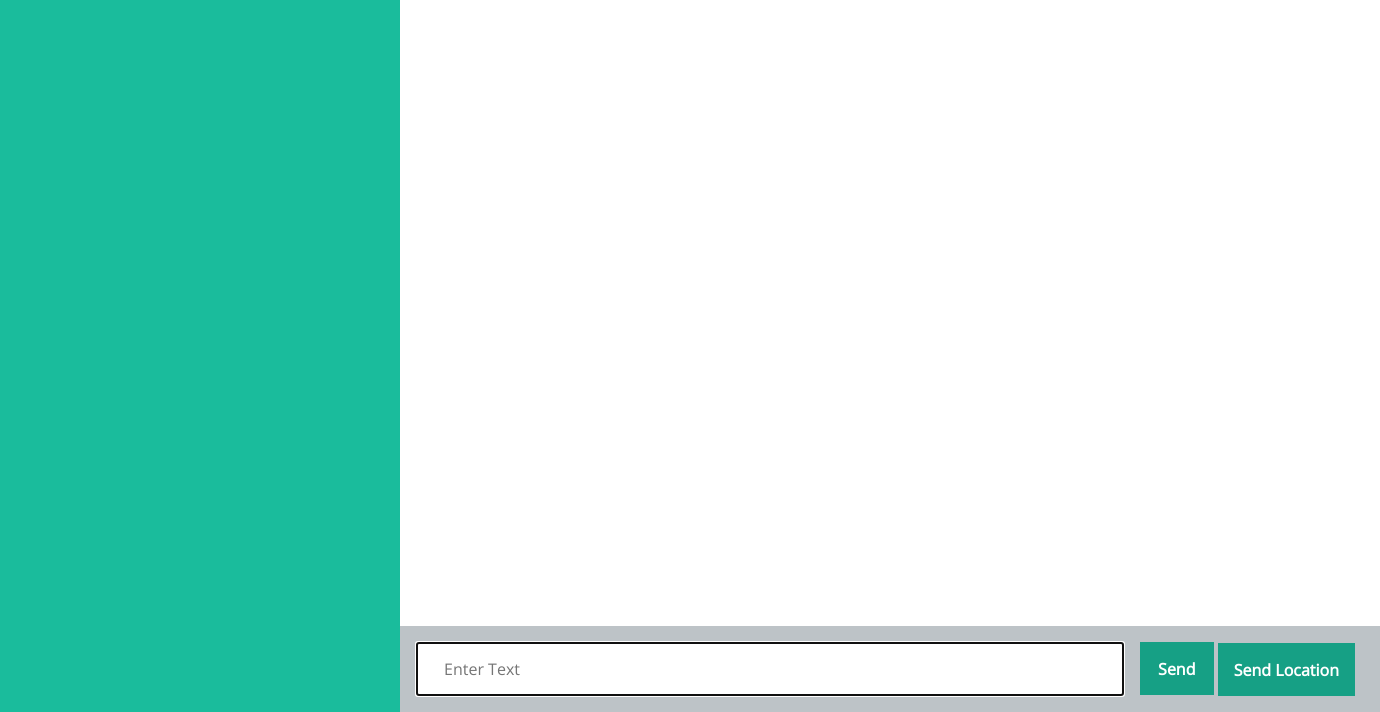
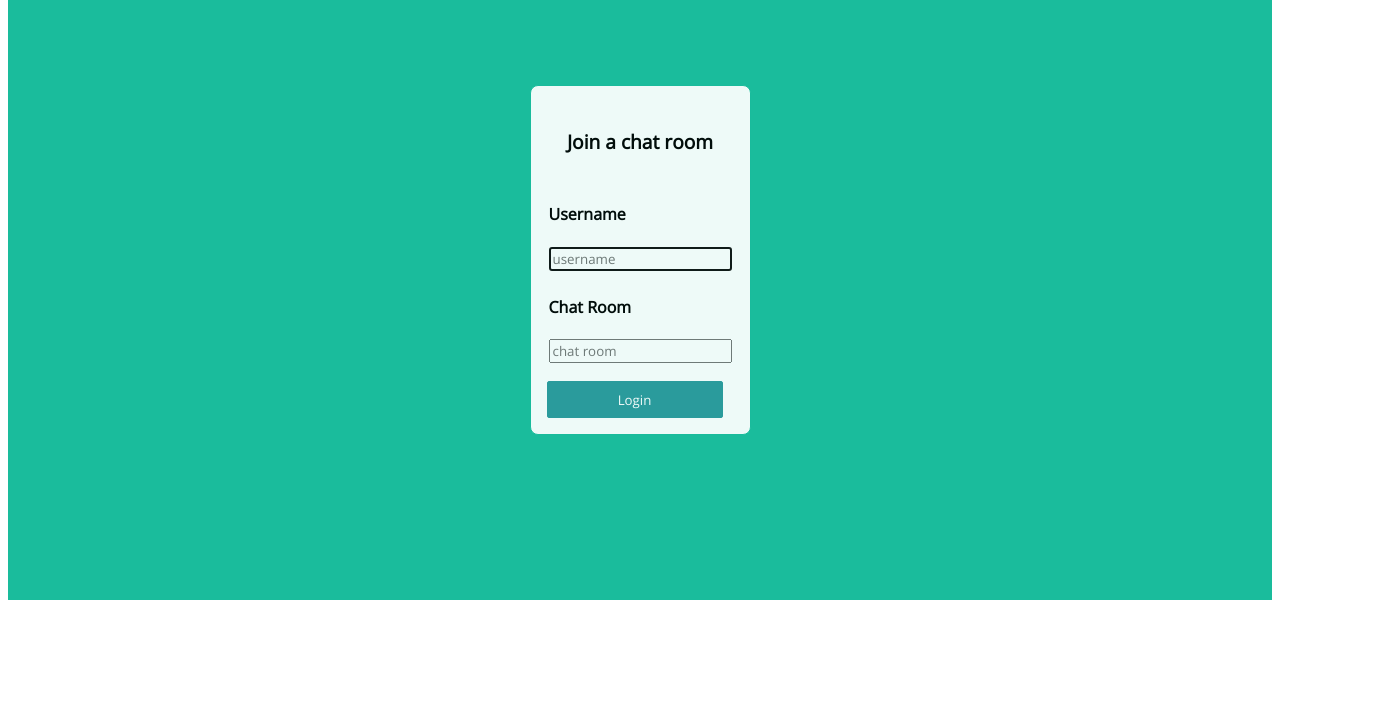
Before and after one commit to arausly/node-chat-app, a React app in the folder ReactFnd/: page / in a window 1280 px wide. Shown: the part 88-800 px from the top of the page, 1380 px wide, since content can reach past the window. Built offline with nearby package versions, Linux system fonts and the light colour scheme; no server answers.

Commit message:
added login page & error 404 page

```diff
--- a/ReactFnd/app/app.js
+++ b/ReactFnd/app/app.js
@@ -1,14 +1,31 @@
-import React,{Component} from 'react';
+import React, {
+	Component
+} from 'react';
 import ReactDOM from 'react-dom';
+import {
+	BrowserRouter as Router,
+	Route,
+	Switch,
+} from 'react-router-dom';
 
+import Main from './components/Main';
 import Home from './components/Home';
-
+import LoginPage from './components/Login';
+import pageNotFound from './components/PageNotFound';
 
 
 
 require('style-loader!css-loader!sass-loader!styles/styles.scss');
 
 ReactDOM.render(
-	 <Home />,
+	<Router>
+	<Main>
+	<Switch>
+	    <Route exact={true} path="/" component={LoginPage}/>
+	    <Route path="/chat" component={Home} />
+		<Route component={pageNotFound}/>
+	</Switch>
+    </Main>
+	</Router>,
 	document.getElementById('main')
-)
+);
--- a/ReactFnd/app/components/Home.js
+++ b/ReactFnd/app/components/Home.js
@@ -15,7 +15,7 @@ export default class Home extends Component{
 	constructor(props){
 		super(props);
 		this.handleMsgVal = this.handleMsgVal.bind(this);
-		this.handleClick = this.handleClick.bind(this)
+		this.handleClick = this.handleClick.bind(this);
 		this.state = {
 			text:[],
 			location:{
@@ -25,6 +25,10 @@ export default class Home extends Component{
 			},
 			status:'pending',
 			isFetching:false,
+			userDetails:{
+				name:'',
+				room:''
+			},
 		}
 	}
 
@@ -49,7 +53,19 @@ export default class Home extends Component{
 		socket.on('disconnect',()=>{
 			console.log('Disconencted from Server');
 		});
+
 	}
+
+
+//	scrollToBottom(){
+//	  let clientHeight = ReactDOM.findDOMNode(this.msgBody).clientHeight;
+//	  let scrollTop    = ReactDOM.findDOMNode(this.msgBody).scrollTop;
+//	  let scrollHeight = ReactDOM.findDOMNode(this.msgBody).scrollHeight;
+//
+//     console.log('clientHeight',clientHeight,'scrollTop',scrollTop,'scrollHeight',scrollHeight);
+//       //=> clientHeight 108, scrollTop 0, scrollHeight 124
+//
+//	}
 
 	componentDidMount(){
 		socket.on('new Message',(msgObj)=>{
@@ -63,6 +79,7 @@ export default class Home extends Component{
 			 msgStore.push(msgBox);
 			let totalMsg = this.state.text.concat(msgStore);
 			this.setState({text:totalMsg});
+
 		})
 	}
 
@@ -81,6 +98,7 @@ export default class Home extends Component{
 			 alert('unable to fetch current location');
 			 this.setState({isFetching:false});
 		});
+
 
 		socket.on('newLocationMessage',(message)=>{
 			 this.setState({
@@ -102,7 +120,7 @@ export default class Home extends Component{
 			    </div>
 			  <div className="list-form">
 				<div>
-					<MessageList className="message-list" message={this.state.text}  location={this.state.location}/>
+					<MessageList className="message-list" message={this.state.text}  location={this.state.location} ref={msg =>{this.msgBody = msg }}/>
 				</div>
 				<div className="form-component">
 					<Form handleMsgValue = {this.handleMsgVal} handleClick = {this.handleClick} newStatus ={this.state.status} fetching ={this.state.isFetching}/>
--- /dev/null
+++ b/ReactFnd/app/components/Login.js
@@ -0,0 +1,117 @@
+import React, {
+	Component
+} from 'react';
+import ReactDOM from 'react-dom';
+import {
+	Link
+} from 'react-router-dom';
+import PropTypes from 'prop-types';
+
+
+const form_bg = {
+	backgroundColor: "#1abc9c",
+	display: "flex",
+	justifyContent: "center",
+	alignItems: "center",
+	width: "auto",
+	position: "relative",
+	height: 680,
+	margin: 0,
+	padding: 0,
+
+}
+
+const form_el = {
+	backgroundColor: "#ffffff",
+	opacity: 0.93,
+	border: "0.6px solid #1abc9c",
+	borderRadius: 8,
+	padding: "1rem"
+}
+
+const concatbg_el = Object.assign({}, form_bg, form_el);
+
+const input = {
+	borderwidth: 1,
+	borderRadius: 2,
+	padding: 2,
+}
+const input_hd = {
+	textAlign: "center",
+	fontSize: "1.2rem",
+}
+
+const btn = {
+	backgroundColor: "#2d999d",
+	marginTop: "0.3rem",
+	height: "2.3rem",
+	marginTop: "1rem",
+	border: "1px solid #2d999d",
+	borderRadius: 2,
+	cursor: "pointer",
+	width: "11rem",
+	color: "#fff",
+	textDecoration: "none",
+	textAlign: "center",
+
+
+}
+
+export default class LoginPage extends Component {
+	constructor() {
+		super();
+		this.handleClick = this.handleClick.bind(this);
+		//		this.renderErrorMsg = this.renderErrorMsg.bind(this);
+	}
+	handleClick(e) {
+		e.preventDefault();
+		let userName = this.name.value,
+			room = this.room.value;
+		if (userName.length !== 0 && room.length !== 0) {
+			this.name.value = "";
+			this.room.value = "";
+			//handle space in room text,
+			let roomQuery = room.replace(/\s/g, '+');
+			window.location.href = `/chat?name=${userName}room=${roomQuery}`;
+		} else {
+			this.name.focus();
+		}
+	}
+
+//	renderErrorMsg() {
+//		const forName = {__html:"username can\'t be empty"};
+//		const forRoom = {__html:'room must be specified'};
+//
+//
+//		if (ReactDOM.findDOMNode(this.name).value.length === 0 && !(ReactDOM.findDOMNode(this.name).value.match(/^.*$/))) {
+//			return forName;
+//		} else if (ReactDOM.findDOMNode().room.value.length === 0 && !(that.room.value.match(/^.*$/))) {
+//			return forRoom;
+//		}
+//	}
+		render(){
+			return(
+					<div className="form_bg" style={form_bg}>
+						<div className="form-el" style={form_el}>
+							<div>
+								<h4 style={input_hd}>Join a chat room</h4>
+							</div>
+								<div style={input}>
+									<h4><label htmlFor="user">Username</label></h4>
+									<input id="user" name="username" placeholder="username" autoFocus autoComplete="off" ref={e=>{this.name = e}} />
+								</div>
+								<div style={input}>
+									<h4><label htmlFor="room">Chat Room</label></h4>
+									<input id="room" name="chat_room" placeholder="chat room" autoComplete="on" ref={e=>{this.room = e}} />
+								</div>
+								<div>
+								<Link to="/chat"><button style={btn} onClick={this.handleClick} >Login</button></Link>
+								</div>
+						</div>
+					</div>
+			)
+		}
+	}
+LoginPage.propTypes ={
+	handleCollect:PropTypes.func.isRequired,
+}
--- /dev/null
+++ b/ReactFnd/app/components/Main.js
@@ -0,0 +1,13 @@
+import React,{Component} from 'react';
+import ReactDOM from 'react-dom';
+
+
+export default class Main extends Component{
+	 render(){
+		 return(
+		     <div>
+			    {this.props.children}
+			 </div>
+		 )
+	 }
+}
--- /dev/null
+++ b/ReactFnd/app/components/PageNotFound.js
@@ -0,0 +1,19 @@
+import React,{Component} from 'react';
+import ReactDOM from 'react-dom';
+
+
+const errStyle ={
+	fontWeight:'bold',
+	display:'flex',
+	justifyContent:"center",
+	fontSize:'3.5rem',
+	textAlign:'center',
+}
+
+const pageNotFound = ({location}) =>(
+	<div>
+	<h1 style={errStyle}>Error 404 &nbsp; <code>{location.pathname}</code> &nbsp; Page Not Found</h1>
+	</div>
+)
+
+export default pageNotFound;
--- a/ReactFnd/app/styles/partials/_member.scss
+++ b/ReactFnd/app/styles/partials/_member.scss
@@ -1,5 +1,5 @@
 .people{
-   position:absolute;
+   position:fixed;
    left:0;
    top:0;
    width:400px;
--- a/ReactFnd/app/styles/partials/_text.scss
+++ b/ReactFnd/app/styles/partials/_text.scss
@@ -17,7 +17,6 @@
 		@include handle-fonts($font-size, bold);
 	}
 	.form-component {
-		position: absolute;
 		bottom: 0px;
 		background-color: $silver;
 		padding: 1rem;
@@ -29,10 +28,12 @@
 			margin-right: 1rem;
 			font-size: $font-size;
 		}
+		position:fixed;
 	}
 	.message-list {
 		top: 0px;
 		margin-bottom:1.5rem;
+		height:200px;
 	}
 	.sendBtn {
 		display: inline;
--- a/ReactFnd/package.json
+++ b/ReactFnd/package.json
@@ -19,8 +19,10 @@
     "foundation-sites": "^6.4.1",
     "jquery": "^3.2.1",
     "prop-types": "^15.5.10",
+    "querystring": "^0.2.0",
     "react": "^15.6.1",
     "react-dom": "^15.6.1",
+    "react-router-dom": "^4.1.1",
     "socket.io-client": "^2.0.3",
     "webpack": "^2.2.0"
   },
--- a/ReactFnd/public/index.html
+++ b/ReactFnd/public/index.html
@@ -2,7 +2,7 @@
 <html lang="en">
 	<head>
 		<meta charset="utf-8">
-		<meta name="viewport" content="width=device-width, initial-scale=1.0">
+		<meta name="viewport" content="width=device-width, initial-scale=1.0, user-scalable=no">
 		<title>Node Chat App/React</title>
 	</head>
 	<body>
--- a/package.json
+++ b/package.json
@@ -17,7 +17,8 @@
   "dependencies": {
     "express": "^4.15.3",
     "moment": "^2.18.1",
-    "socket.io": "^2.0.3"
+    "socket.io": "^2.0.3",
+    "urijs": "^1.18.10"
   },
   "devDependencies": {
     "expect": "^1.20.2",
--- a/server/server.js
+++ b/server/server.js
@@ -48,7 +48,9 @@ io.on('connection', (socket) => {
 	})
 });
 
-
+app.get('*',(req,res)=>{
+	res.sendFile(path.join(__dirname,'..','reactFnd','public','index.html'));
+})
 
 server.listen(port, () => {
 	console.log(`app is listening on port ${port}`);
```
Also changed, not shown: 1 other file.
